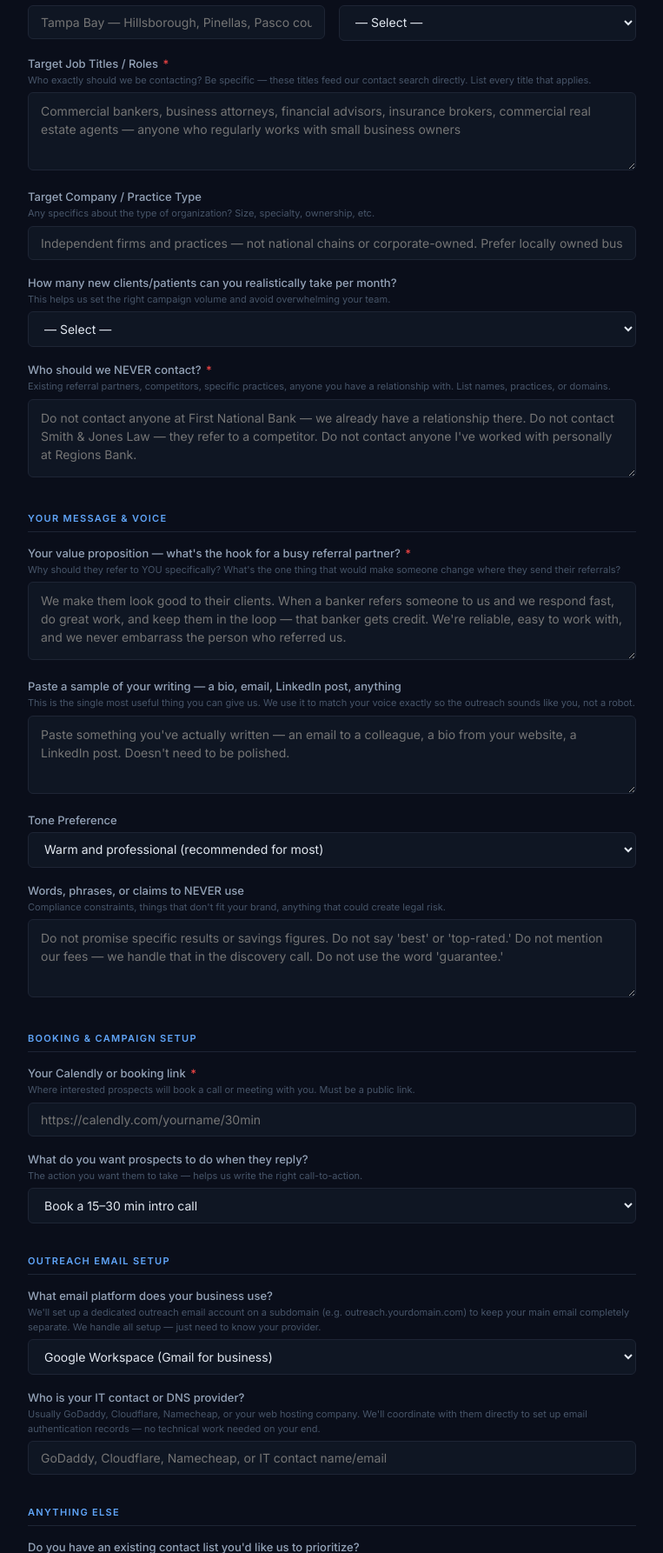
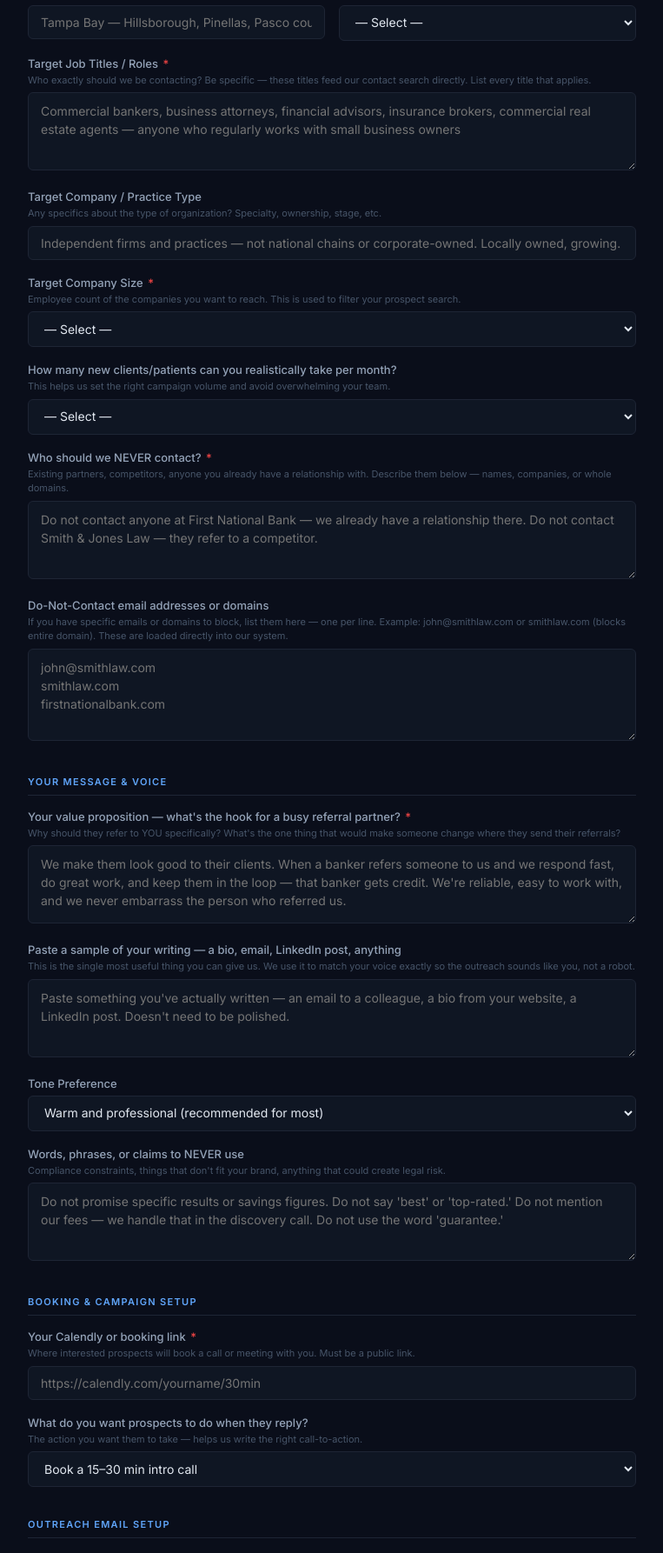
Before and after one commit to BotGob/argusreach-ops, a Flask app: page /intake in a window 1280 px wide. Shown: the part 1659-3445 px from the top of the page at 87% size, without its empty margins (258-1021 px from the left). Run offline with Flask 3, Linux system fonts and the light colour scheme.

Commit message:
fix: welcome email rewrite, DNC email field + auto-load on approval, company size filter in Apollo

```diff
--- a/admin/app.py
+++ b/admin/app.py
@@ -91,21 +91,21 @@ def _send_welcome_email(client: dict):
 
     body = f"""Hi {first_name},
 
-Welcome to ArgusReach — excited to get started with {firm_name}.
+Welcome to ArgusReach — we've received your intake and we're already on it.
 
-Here's what happens next:
+Here's exactly what happens from here:
 
-1. We'll schedule a brief onboarding call to walk through your campaign setup, confirm your target audience, and answer any questions. I'll send a calendar link separately.
+1. We build your prospect list. Based on what you told us — your target titles, geography, and ideal client profile — we source and verify a list of contacts for your campaign. No action needed from you.
 
-2. We'll set up a dedicated sending email address for your outreach (outreach.{firm_name.lower().replace(' ','')}.com or similar). This takes about a week to warm up properly — it's what protects your main domain's reputation.
+2. We write your outreach sequence. Every message is written specifically for your business, your voice, and your ideal client. You'll receive it for review before a single email goes out.
 
-3. While the sending account warms up, we'll build your prospect list and write your outreach sequence. You'll review and approve the sequence before anything sends.
+3. You review and approve. You'll get a notification to review the sequence and confirm everything looks right. You have full control — nothing launches without your sign-off.
 
-4. Once launched, you'll hear from me whenever a prospect responds with interest. I handle all replies — you just confirm meetings.
+4. Campaign goes live. Once you activate, ArgusReach runs in the background. Outreach goes out on your behalf, automatically, every business day.
 
-Timeline: campaigns typically launch 2–3 weeks after onboarding. First responses start coming in during weeks 3–4.
+5. You hear from us when it matters. Whenever a prospect responds with genuine interest, you'll get an alert. Review the draft reply in your portal, approve it, and the conversation moves forward. You show up for the meetings — we handle everything else.
 
-Any questions before we get started, just reply here.
+Questions before we get started? Just reply here.
 
 — Vito Resciniti
 Founder, ArgusReach
@@ -965,8 +965,10 @@ def intake():
             "target_radius":        f.get("target_radius","").strip(),
             "target_titles":        f.get("target_titles","").strip(),
             "target_company_type":  f.get("target_company_type","").strip(),
+            "target_company_size":  f.get("target_company_size","").strip(),
             "monthly_capacity":     f.get("monthly_capacity","").strip(),
             "dnc_notes":            f.get("dnc_notes","").strip(),
+            "dnc_emails":           f.get("dnc_emails","").strip(),
             "icp_summary":          f.get("icp_summary","").strip(),
             # Voice & message
             "value_prop":           f.get("value_prop","").strip(),
@@ -1065,6 +1067,8 @@ def intake_approve(intake_id):
             "_business_description": intake.get("business_description",""),
             "_prior_outreach":       intake.get("prior_outreach",""),
             "_dnc_notes":            intake.get("dnc_notes",""),
+            "_dnc_emails":           intake.get("dnc_emails",""),
+            "_target_company_size":  intake.get("target_company_size",""),
             "_desired_action":       intake.get("desired_action","book_call"),
             "_has_existing_list":    intake.get("has_existing_list","no"),
             "_website":              intake.get("website",""),
@@ -1078,6 +1082,18 @@ def intake_approve(intake_id):
         (DNC_DIR / f"{client_id}.txt").touch()
         init_db()
         sync_client_from_config(new_client)
+
+        # Auto-load structured DNC emails/domains from intake into client DNC file
+        dnc_raw = intake.get("dnc_emails", "")
+        if dnc_raw.strip():
+            dnc_entries = [
+                line.strip().lower()
+                for line in dnc_raw.splitlines()
+                if line.strip() and not line.strip().startswith("#")
+            ]
+            if dnc_entries:
+                append_dnc(client_id, dnc_entries)
+                app.logger.info(f"Auto-loaded {len(dnc_entries)} DNC entries from intake for {client_id}")
 
         # Mark intake as approved
         for i in intakes:
--- a/admin/templates/intake_form.html
+++ b/admin/templates/intake_form.html
@@ -169,9 +169,22 @@
     </div>
     <div class="field">
       <label>Target Company / Practice Type
-        <span class="hint">Any specifics about the type of organization? Size, specialty, ownership, etc.</span>
+        <span class="hint">Any specifics about the type of organization? Specialty, ownership, stage, etc.</span>
       </label>
-      <input name="target_company_type" placeholder="Independent firms and practices — not national chains or corporate-owned. Prefer locally owned businesses with 1-10 employees.">
+      <input name="target_company_type" placeholder="Independent firms and practices — not national chains or corporate-owned. Locally owned, growing.">
+    </div>
+    <div class="field">
+      <label>Target Company Size <span class="req">*</span>
+        <span class="hint">Employee count of the companies you want to reach. This is used to filter your prospect search.</span>
+      </label>
+      <select name="target_company_size" required>
+        <option value="">— Select —</option>
+        <option value="1-10">1–10 employees (solo practitioners, micro firms)</option>
+        <option value="11-50">11–50 employees (small practices / firms)</option>
+        <option value="51-200">51–200 employees (mid-size)</option>
+        <option value="201-500">201–500 employees</option>
+        <option value="any">Any size</option>
+      </select>
     </div>
     <div class="field">
       <label>How many new clients/patients can you realistically take per month?
@@ -188,9 +201,15 @@
     </div>
     <div class="field">
       <label>Who should we NEVER contact? <span class="req">*</span>
-        <span class="hint">Existing referral partners, competitors, specific practices, anyone you have a relationship with. List names, practices, or domains.</span>
+        <span class="hint">Existing partners, competitors, anyone you already have a relationship with. Describe them below — names, companies, or whole domains.</span>
       </label>
-      <textarea name="dnc_notes" required placeholder="Do not contact anyone at First National Bank — we already have a relationship there. Do not contact Smith & Jones Law — they refer to a competitor. Do not contact anyone I've worked with personally at Regions Bank."></textarea>
+      <textarea name="dnc_notes" required placeholder="Do not contact anyone at First National Bank — we already have a relationship there. Do not contact Smith & Jones Law — they refer to a competitor."></textarea>
+    </div>
+    <div class="field">
+      <label>Do-Not-Contact email addresses or domains
+        <span class="hint">If you have specific emails or domains to block, list them here — one per line. Example: john@smithlaw.com or smithlaw.com (blocks entire domain). These are loaded directly into our system.</span>
+      </label>
+      <textarea name="dnc_emails" rows="4" placeholder="john@smithlaw.com&#10;smithlaw.com&#10;firstnationalbank.com"></textarea>
     </div>
 
     <!-- ── SECTION 5: YOUR MESSAGE & VOICE ──────────────────────────── -->
```
Also changed, not shown: tools/monthly_cycle.py (+16 -1 lines).
